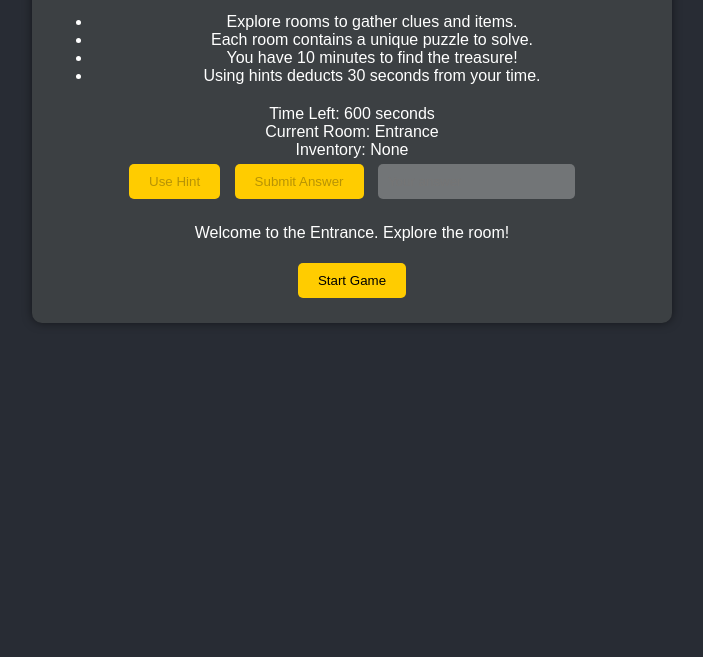
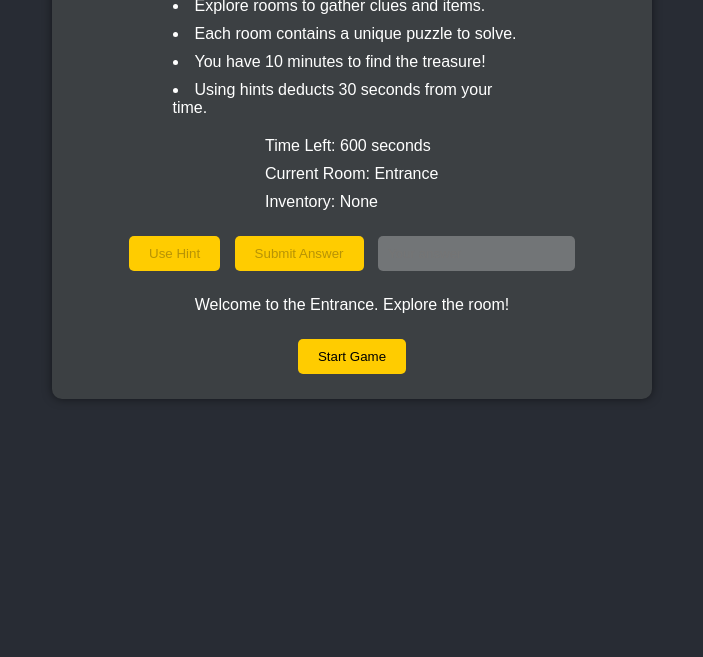
Before and after one commit to PatschkeA8769/Online-Text-based-RPG-Game, a plain HTML site: page index.html in a window 1280 px wide. Shown: the part 143-800 px from the top of the page, without its empty margins (288-991 px from the left). Drawn offline with Linux system fonts and the light colour scheme.

Commit message:
code cleanup and helpful comments

```diff
--- a/index.html
+++ b/index.html
@@ -3,11 +3,14 @@
     <meta charset="UTF-8">
     <meta name="viewport" content="width=device-width, initial-scale=1.0">
     <title>Mystery Quest</title>
-    <link rel="stylesheet" href="styles.css">
+    <link href="styles.css" rel="stylesheet" >
+    <script src="script.js" defer></script>
 </head>
 <body>
+    <!-- div container -->
     <div id="game-container">
         <h1>Mystery Quest</h1>
+        <!-- div 1 -->
         <div id="instructions">
             <h2>Game Rules</h2>
             <ul>
@@ -17,20 +20,24 @@
                 <li>Using hints deducts 30 seconds from your time.</li>
             </ul>
         </div>
+        <!-- div 2 -->
         <div id="game-info">
-            <div id="timer">Time Left: <span id="time">600</span> seconds</div>
-            <div id="current-room">Current Room: <span id="room-name">Entrance</span></div>
-            <div id="inventory">Inventory: <span id="inventory-list">None</span></div>
-            <button id="hint-button" disabled>Use Hint</button>
-            <button id="answer-button" disabled>Submit Answer</button>
-            <input type="text" id="answer-input" placeholder="Your answer" disabled>
+            <div id="stats">
+              <p id="timer">Time Left: <span id="time">600</span> seconds</p>
+              <p id="current-room">Current Room: <span id="room-name">Entrance</span></p>
+              <p id="inventory">Inventory: <span id="inventory-list">None</span></p>
+            </div>
+            <div id="interact">
+              <button id="hint-button" disabled>Use Hint</button>
+              <button id="answer-button" disabled>Submit Answer</button>
+              <input type="text" id="answer-input" placeholder="Your answer" disabled>
+            </div>
         </div>
+        <!-- div 3 -->
         <div id="room-description">
             <p>Welcome to the Entrance. Explore the room!</p>
         </div>
         <button id="start-button">Start Game</button>
     </div>
-
-    <script src="script.js"></script>
 </body>
 </html>
--- a/script.js
+++ b/script.js
@@ -1,9 +1,11 @@
+/* initialize variables */
 let currentRoom = "Entrance";
 let timeLeft = 600; // 10 minutes in seconds
 let hintsUsed = 0;
 let inventory = [];
 let timerInterval;
 
+/* create nested objects */
 const rooms = {
     Entrance: {
         description: "You are at the entrance. A door leads into the next room.",
@@ -41,12 +43,6 @@ function startGame() {
     updateRoom(currentRoom);
 }
 
-function updateRoom(room) {
-    document.getElementById("room-name").innerText = room;
-    document.getElementById("room-description").innerHTML = rooms[room].description;
-    document.getElementById("room-description").innerHTML += `<br>Puzzle: ${rooms[room].puzzle}`;
-}
-
 function updateTimer() {
     if (timeLeft > 0) {
         timeLeft--;
@@ -56,6 +52,12 @@ function updateTimer() {
         alert("Time's up! Game Over.");
         resetGame();
     }
+}
+
+function updateRoom(room) {
+  document.getElementById("room-name").innerText = room;
+  document.getElementById("room-description").innerHTML = rooms[room].description;
+  document.getElementById("room-description").innerHTML += `<br>Puzzle: ${rooms[room].puzzle}`;
 }
 
 function useHint() {
--- a/styles.css
+++ b/styles.css
@@ -1,10 +1,19 @@
+* {
+  margin-block-start: 0;
+  margin-block-end: 0;
+  margin: 0;
+  padding: 0;
+  border: 0;
+  box-sizing: border-box;
+  position: relative;
+}
 body {
   font-family: Arial, sans-serif;
   background-color: #282c34;
   color: white;
   text-align: center;
 }
-
+/* div container */
 #game-container {
   max-width: 600px;
   margin: 0 auto;
@@ -13,19 +22,46 @@ body {
   border-radius: 10px;
   box-shadow: 0 0 10px rgba(0, 0, 0, 0.5);
 }
-
 h1, h2 {
   color: #ffcc00;
+  padding-bottom: 25px;
 }
-
-#instructions {
-  margin-bottom: 20px;
+h2 {
+ padding-bottom: 30px;
 }
-
+/* div 1 */
+#instructions ul {
+  text-align: left;
+  width: 359px;
+  margin: auto;
+  display: block;
+}
+#instructions ul li {
+  padding-bottom: 10px;
+  list-style-position: inside;
+}
+/* div 2 */
 #game-info {
-  margin: 20px 0;
+  padding: 10px 0;
 }
-
+#game-info #stats {
+  padding-bottom: 10px;
+  width: 174px;
+  margin: auto;
+  display: block;
+}
+#game-info div p {
+  text-align: left;
+  padding-bottom: 10px;
+}
+#game-info #interact {
+  padding-bottom: 10px;
+}
+/* div 3 */
+#room-description {
+  padding-bottom: 20px;
+}
+/* buttons and input */
 button {
   padding: 10px 20px;
   background-color: #ffcc00;
@@ -34,11 +70,9 @@ button {
   cursor: pointer;
   margin: 5px;
 }
-
 button:hover {
   background-color: #ffc107;
 }
-
 input {
   padding: 10px;
   margin: 5px;
```
